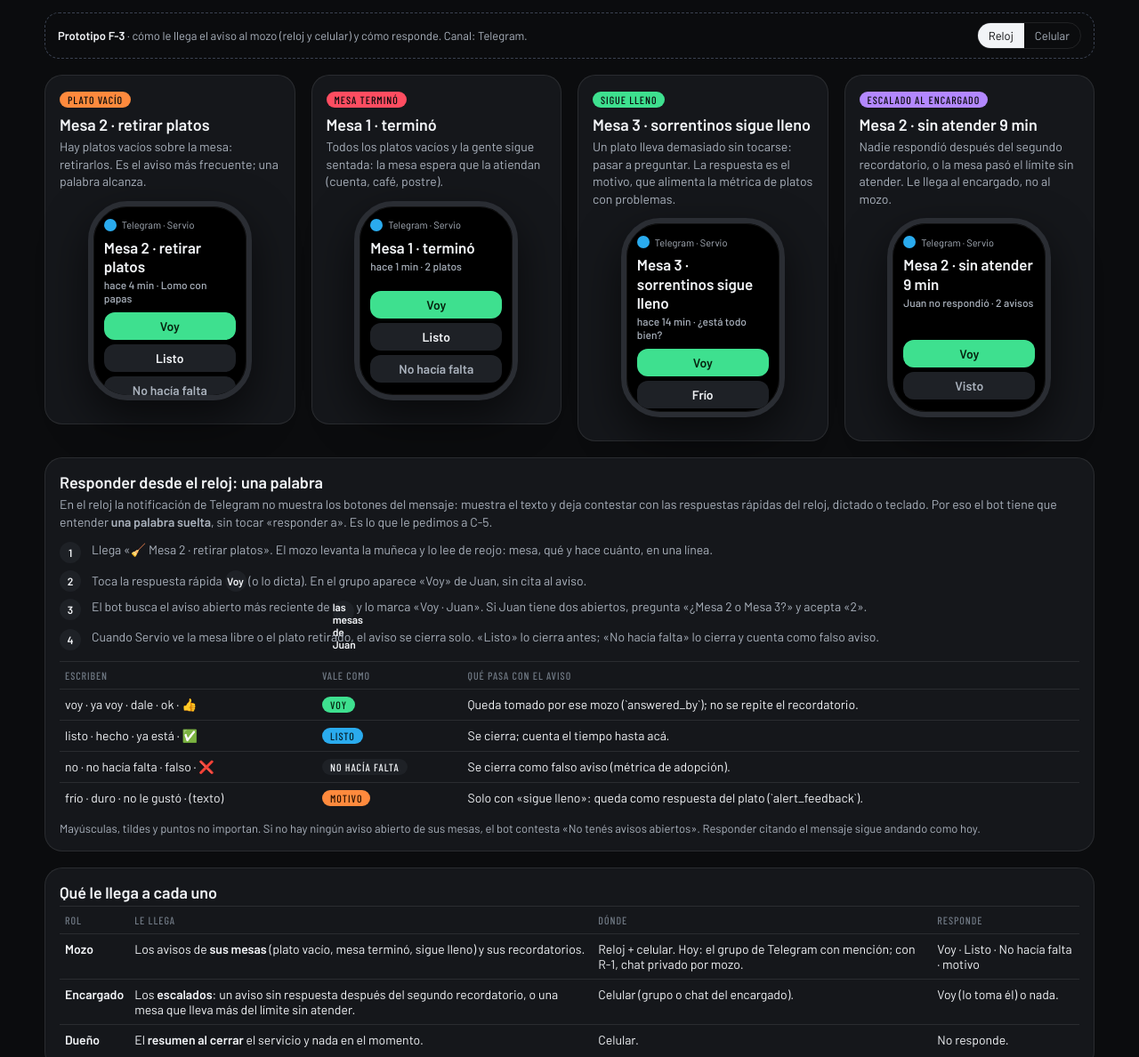
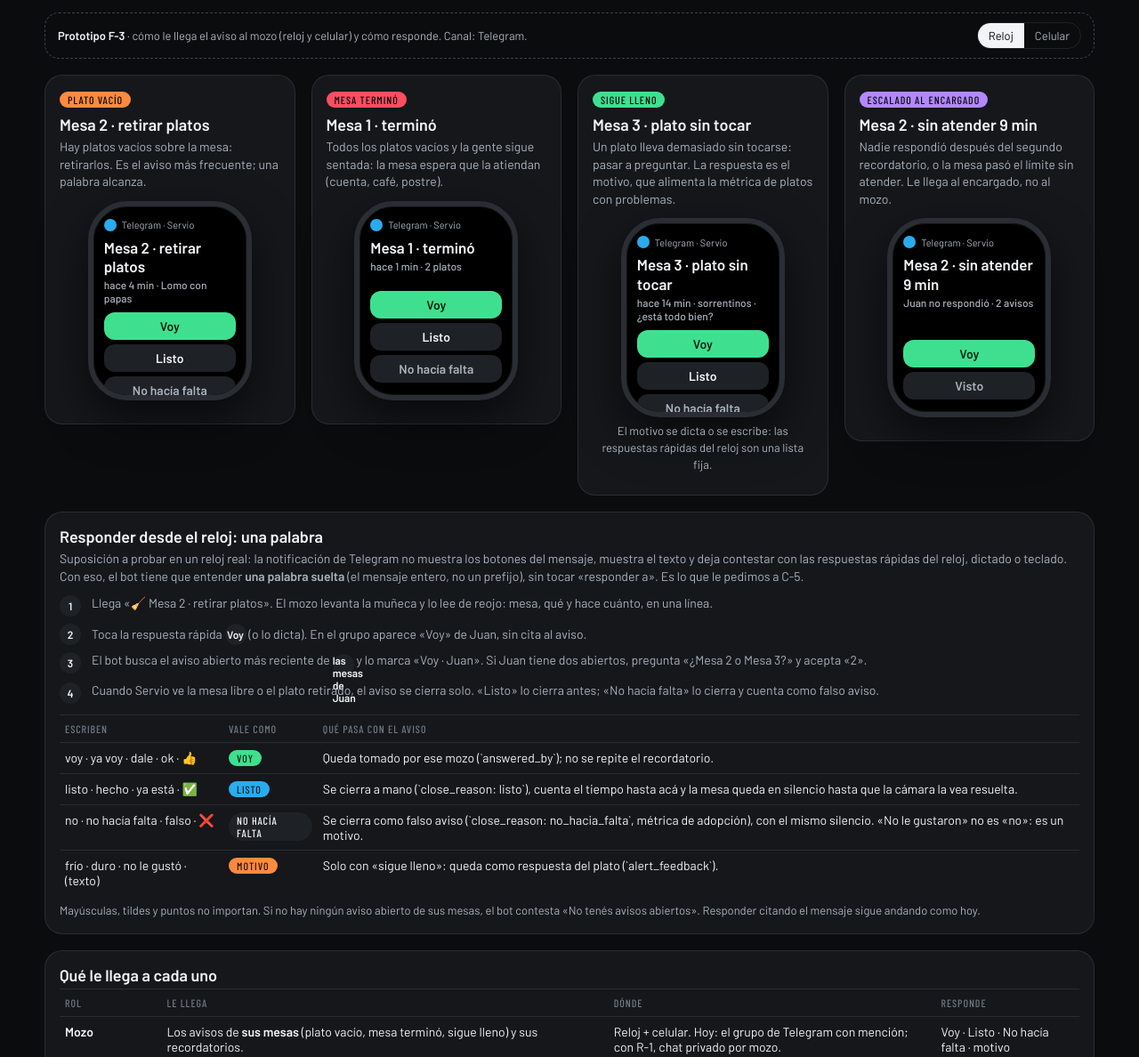
Before and after one commit to matiHirCab/Servio, a plain HTML site: page docs/prototipos/f3-notificaciones.html in a window 1280 px wide. Shown: the top 1188 px of the page at 89% size. Drawn offline with nearby package versions, Linux system fonts and the light colour scheme.

Commit message:
F-3: primera ronda: suposiciones explícitas, cierre a mano con silencio, botones reales
- Lo que las fuentes documentan y lo que el diseño asume (y qué probar en
  el reloj) separado; la prueba a mano apunta a esas dos suposiciones.
- La palabra se compara con el mensaje entero («No le gustaron» es un
  motivo); se ignoran mensajes de quien no es mozo.
- «Listo» y «No hacía falta» cierran con close_reason propio y silencian
  la (mesa, tipo) hasta que la cámara la vea resuelta; toca 03-contratos.
- Plato vacío y mesa terminó ganan botones con C-5 (hoy no tienen); el
  reloj muestra la lista fija Voy/Listo/No hacía falta y el motivo se dicta.
- Botones de «sigue lleno» los de carta.json; primera línea corta.
- Roles: `escalados` para el encargado; resumen_cierre es D-3, para los dos.

Co-Authored-By: Claude Fable 5.1 <noreply@anthropic.com>

```diff
--- a/docs/prototipos/f3-notificaciones.html
+++ b/docs/prototipos/f3-notificaciones.html
@@ -12,7 +12,6 @@
 <style>
 /* El reloj manda: una línea que se lee de reojo, dos o tres respuestas de una palabra.
    Tema único oscuro: así se ven las notificaciones en un reloj. */
-[hidden]{display:none!important}
 :root{
   --bg:#0b0c0e; --surface:#15171b; --surface-2:#1e2126; --line:rgba(255,255,255,.09);
   --fg:#f2f4f7; --fg-2:#aab2bd; --fg-3:#6f7883;
@@ -81,7 +80,7 @@ th{color:var(--fg-3);font-weight:500;font-family:var(--f-label);letter-spacing:.
 
 <section class="card" aria-label="Cómo se responde desde el reloj">
   <h2>Responder desde el reloj: una palabra</h2>
-  <p class="why">En el reloj la notificación de Telegram no muestra los botones del mensaje: muestra el texto y deja contestar con las respuestas rápidas del reloj, dictado o teclado. Por eso el bot tiene que entender <b>una palabra suelta</b>, sin tocar «responder a». Es lo que le pedimos a C-5.</p>
+  <p class="why">Suposición a probar en un reloj real: la notificación de Telegram no muestra los botones del mensaje, muestra el texto y deja contestar con las respuestas rápidas del reloj, dictado o teclado. Con eso, el bot tiene que entender <b>una palabra suelta</b> (el mensaje entero, no un prefijo), sin tocar «responder a». Es lo que le pedimos a C-5.</p>
   <div class="flow">
     <div><b>1</b><span>Llega «🧹 Mesa 2 · retirar platos». El mozo levanta la muñeca y lo lee de reojo: mesa, qué y hace cuánto, en una línea.</span></div>
     <div><b>2</b><span>Toca la respuesta rápida <b>Voy</b> (o lo dicta). En el grupo aparece «Voy» de Juan, sin cita al aviso.</span></div>
@@ -91,8 +90,8 @@ th{color:var(--fg-3);font-weight:500;font-family:var(--f-label);letter-spacing:.
   <div class="twrap" style="margin-top:12px"><table aria-label="Palabras que entiende el bot">
     <tr><th>Escriben</th><th>Vale como</th><th>Qué pasa con el aviso</th></tr>
     <tr><td>voy · ya voy · dale · ok · 👍</td><td><span class="pill" style="background:var(--lleno);color:#06240f">Voy</span></td><td>Queda tomado por ese mozo (`answered_by`); no se repite el recordatorio.</td></tr>
-    <tr><td>listo · hecho · ya está · ✅</td><td><span class="pill" style="background:var(--tg);color:#06202b">Listo</span></td><td>Se cierra; cuenta el tiempo hasta acá.</td></tr>
-    <tr><td>no · no hacía falta · falso · ❌</td><td><span class="pill" style="background:var(--surface-2);color:var(--fg)">No hacía falta</span></td><td>Se cierra como falso aviso (métrica de adopción).</td></tr>
+    <tr><td>listo · hecho · ya está · ✅</td><td><span class="pill" style="background:var(--tg);color:#06202b">Listo</span></td><td>Se cierra a mano (`close_reason: listo`), cuenta el tiempo hasta acá y la mesa queda en silencio hasta que la cámara la vea resuelta.</td></tr>
+    <tr><td>no · no hacía falta · falso · ❌</td><td><span class="pill" style="background:var(--surface-2);color:var(--fg)">No hacía falta</span></td><td>Se cierra como falso aviso (`close_reason: no_hacia_falta`, métrica de adopción), con el mismo silencio. «No le gustaron» no es «no»: es un motivo.</td></tr>
     <tr><td>frío · duro · no le gustó · (texto)</td><td><span class="pill" style="background:var(--por_terminar);color:#2b1200">Motivo</span></td><td>Solo con «sigue lleno»: queda como respuesta del plato (`alert_feedback`).</td></tr>
   </table></div>
   <p class="note">Mayúsculas, tildes y puntos no importan. Si no hay ningún aviso abierto de sus mesas, el bot contesta «No tenés avisos abiertos». Responder citando el mensaje sigue andando como hoy.</p>
@@ -104,7 +103,7 @@ th{color:var(--fg-3);font-weight:500;font-family:var(--f-label);letter-spacing:.
     <tr><th>Rol</th><th>Le llega</th><th>Dónde</th><th>Responde</th></tr>
     <tr><td><b>Mozo</b></td><td>Los avisos de <b>sus mesas</b> (plato vacío, mesa terminó, sigue lleno) y sus recordatorios.</td><td>Reloj + celular. Hoy: el grupo de Telegram con mención; con R-1, chat privado por mozo.</td><td>Voy · Listo · No hacía falta · motivo</td></tr>
     <tr><td><b>Encargado</b></td><td>Los <b>escalados</b>: un aviso sin respuesta después del segundo recordatorio, o una mesa que lleva más del límite sin atender.</td><td>Celular (grupo o chat del encargado).</td><td>Voy (lo toma él) o nada.</td></tr>
-    <tr><td><b>Dueño</b></td><td>El <b>resumen al cerrar</b> el servicio y nada en el momento.</td><td>Celular.</td><td>No responde.</td></tr>
+    <tr><td><b>Dueño</b> (y encargado)</td><td>El <b>resumen al cerrar</b> el servicio (D-3, todavía no existe) y nada en el momento.</td><td>Celular.</td><td>No responde.</td></tr>
   </table></div>
 </section>
 
@@ -122,22 +121,22 @@ th{color:var(--fg-3);font-weight:500;font-family:var(--f-label);letter-spacing:.
 const AVISOS = [
   {id:"vacio", color:"var(--por_terminar)", titulo:"Plato vacío", why:"Hay platos vacíos sobre la mesa: retirarlos. Es el aviso más frecuente; una palabra alcanza.",
    reloj:{b:"Mesa 2 · retirar platos", s:"hace 4 min · Lomo con papas", acts:["Voy","Listo","No hacía falta"]},
-   cel:{txt:"🧹 Juan · Mesa 2: hay platos vacíos para retirar.", btns:["Voy","Listo","No hacía falta"], hora:"21:38"}},
+   cel:{txt:"🧹 Juan · Mesa 2: hay platos vacíos para retirar.", btns:["Voy","Listo","No hacía falta"], nuevo:true, hora:"21:38"}},
   {id:"terminada", color:"var(--vacio)", titulo:"Mesa terminó", why:"Todos los platos vacíos y la gente sigue sentada: la mesa espera que la atiendan (cuenta, café, postre).",
    reloj:{b:"Mesa 1 · terminó", s:"hace 1 min · 2 platos", acts:["Voy","Listo","No hacía falta"]},
-   cel:{txt:"🍽️ Juan · Mesa 1: terminó.", btns:["Voy","Listo","No hacía falta"], hora:"21:41"}},
+   cel:{txt:"🍽️ Juan · Mesa 1: terminó.", btns:["Voy","Listo","No hacía falta"], nuevo:true, hora:"21:41"}},
   {id:"lleno", color:"var(--lleno)", titulo:"Sigue lleno", why:"Un plato lleva demasiado sin tocarse: pasar a preguntar. La respuesta es el motivo, que alimenta la métrica de platos con problemas.",
-   reloj:{b:"Mesa 3 · sorrentinos sigue lleno", s:"hace 14 min · ¿está todo bien?", acts:["Voy","Frío","Otro motivo"]},
-   cel:{txt:"❓ Sofía · Mesa 3: Sorrentinos con fileto sigue lleno hace 14 min. ¿Está todo bien? Pasá a preguntar y contanos qué pasó.", btns:["Estaba frío","No le gustaron","Pasados de cocción","Comanda equivocada","✏️ Otra respuesta"], hora:"21:42"}},
+   reloj:{b:"Mesa 3 · plato sin tocar", s:"hace 14 min · sorrentinos · ¿está todo bien?", acts:["Voy","Listo","No hacía falta"], dictar:"El motivo se dicta o se escribe"},
+   cel:{txt:"❓ Sofía · Mesa 3: Sorrentinos con fileto sigue lleno hace 14 min. ¿Está todo bien? Pasá a preguntar y contanos qué pasó.", btns:["Está todo bien","Estaban fríos","Pasados de cocción","No le gustaron","✏️ Otra respuesta"], hora:"21:42"}},  // los de carta.json para sorrentinos, como hoy
   {id:"escalado", color:"var(--esc)", titulo:"Escalado al encargado", why:"Nadie respondió después del segundo recordatorio, o la mesa pasó el límite sin atender. Le llega al encargado, no al mozo.",
    reloj:{b:"Mesa 2 · sin atender 9 min", s:"Juan no respondió · 2 avisos", acts:["Voy","Visto"]},
-   cel:{txt:"⚠️ Encargado · Mesa 2: platos vacíos hace 9 min, Juan no respondió a 2 avisos.", btns:["Voy","Visto"], hora:"21:47"}},
+   cel:{txt:"⚠️ Encargado · Mesa 2: platos vacíos hace 9 min, Juan no respondió a 2 avisos.", btns:["Voy","Visto"], nuevo:true, hora:"21:47"}},
 ];
 const esc = s => String(s??"").replace(/[&<>"']/g, c => ({"&":"&amp;","<":"&lt;",">":"&gt;",'"':"&quot;","'":"&#39;"}[c]));
 let vista="reloj";
 function card(a){
-  const reloj=`<div class="watch" role="img" aria-label="Reloj: ${esc(a.reloj.b)}, ${esc(a.reloj.s)}"><div class="app"><i></i>Telegram · Servio</div><div class="msg"><b>${esc(a.reloj.b)}</b><small>${esc(a.reloj.s)}</small></div><div class="acts">${a.reloj.acts.map((x,i)=>`<span class="${i===0?"go":i===a.reloj.acts.length-1?"sec":""}">${esc(x)}</span>`).join("")}</div></div>`;
-  const cel=`<div class="phone"><div class="bubble">${esc(a.cel.txt)}<div class="t">${esc(a.cel.hora)}</div><div class="btns">${a.cel.btns.map((x,i)=>`<span class="${a.cel.btns.length%2&&i===a.cel.btns.length-1?"wide":""}">${esc(x)}</span>`).join("")}</div></div><div class="reply"><span>Voy</span></div></div>`;
+  const reloj=`<div class="watch" role="img" aria-label="Reloj: ${esc(a.reloj.b)}, ${esc(a.reloj.s)}"><div class="app"><i></i>Telegram · Servio</div><div class="msg"><b>${esc(a.reloj.b)}</b><small>${esc(a.reloj.s)}</small></div><div class="acts">${a.reloj.acts.map((x,i)=>`<span class="${i===0?"go":i===a.reloj.acts.length-1?"sec":""}">${esc(x)}</span>`).join("")}</div></div>${a.reloj.dictar?`<p class="note" style="text-align:center;margin:-4px 0 8px">${esc(a.reloj.dictar)}: las respuestas rápidas del reloj son una lista fija.</p>`:""}`;
+  const cel=`<div class="phone"><div class="bubble">${esc(a.cel.txt)}<div class="t">${esc(a.cel.hora)}</div><div class="btns">${a.cel.btns.map((x,i)=>`<span class="${a.cel.btns.length%2&&i===a.cel.btns.length-1?"wide":""}">${esc(x)}</span>`).join("")}</div></div><div class="reply"><span>Voy</span></div>${a.cel.nuevo?`<p class="note">Los botones de este aviso son nuevos (C-5): hoy este mensaje llega sin botones.</p>`:""}</div>`;
   return `<article class="card" aria-label="${esc(a.titulo)}"><span class="pill" style="background:${a.color};color:#0b0c0e">${esc(a.titulo)}</span><h2 style="margin-top:8px">${esc(a.reloj.b)}</h2><p class="why">${esc(a.why)}</p>${vista==="reloj"?reloj:cel}</article>`;
 }
 function render(){ document.getElementById("avisos").innerHTML=AVISOS.map(card).join("");
```
Also changed, not shown: docs/diseno-front.md (+10 -10 lines).
